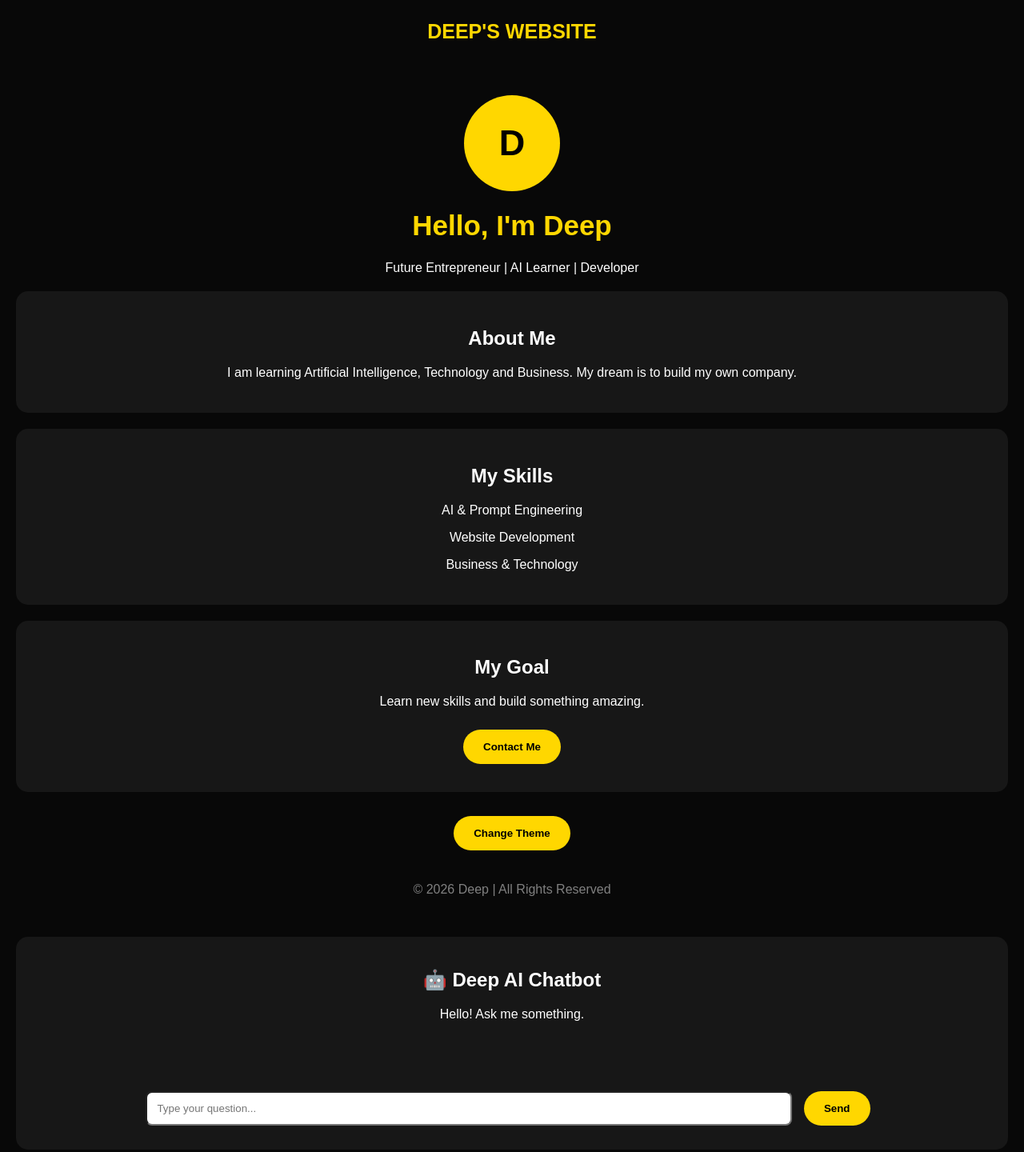
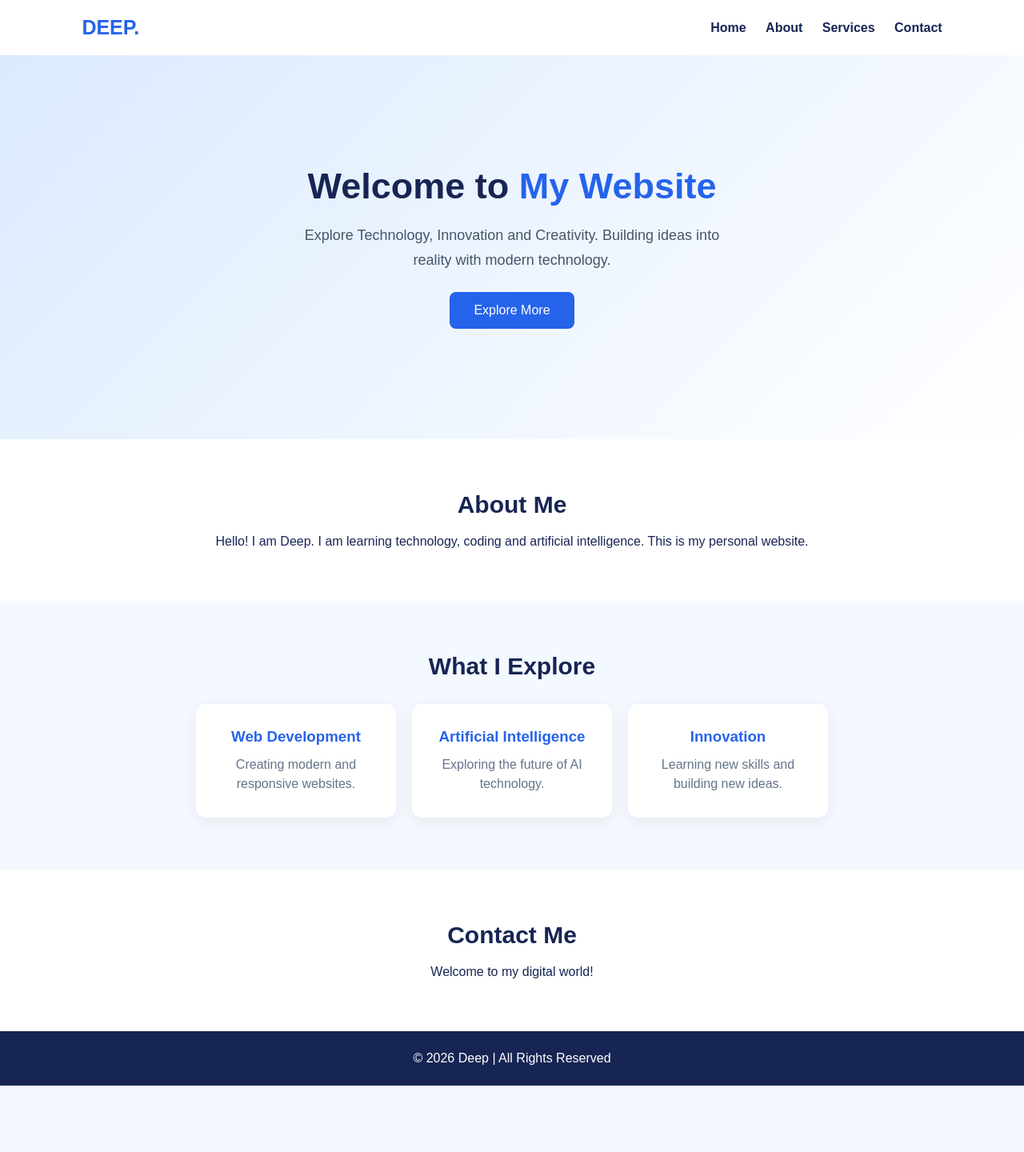
Before and after one commit to deepgote212-ui/My-websit-, a plain HTML site: page index.html in a window 1280 px wide. Shown: the whole page at 80% size. After the commit the page ends 1357 px from the top, so only its background shows below. Drawn offline with Linux system fonts and the light colour scheme.

Commit message:
Update index.html

```diff
--- a/index.html
+++ b/index.html
@@ -1,213 +1,213 @@
 <!DOCTYPE html>
-<html>
+<html lang="en">
 <head>
-<title>Deep | Personal Website</title>
+<meta charset="UTF-8">
+<meta name="viewport" content="width=device-width, initial-scale=1.0">
 
-<meta name="viewport" content="width=device-width, initial-scale=1">
+<title>Deep | Official Website</title>
 
 <style>
+* {
+    margin: 0;
+    padding: 0;
+    box-sizing: border-box;
+    font-family: Arial, sans-serif;
+}
+
 body {
-  margin: 0;
-  font-family: Arial;
-  background: #080808;
-  color: white;
-  text-align: center;
+    background: #f4f8ff;
+    color: #172554;
 }
 
 header {
-  padding: 25px;
-  color: gold;
-  font-size: 25px;
-  font-weight: bold;
+    background: white;
+    padding: 20px 8%;
+    display: flex;
+    justify-content: space-between;
+    align-items: center;
+    box-shadow: 0 2px 15px #0001;
 }
 
-.profile {
-  margin-top: 40px;
-  animation: appear 2s;
+.logo {
+    font-size: 25px;
+    font-weight: bold;
+    color: #2563eb;
 }
 
-.avatar {
-  width: 120px;
-  height: 120px;
-  border-radius: 50%;
-  background: gold;
-  color: black;
-  display: flex;
-  align-items: center;
-  justify-content: center;
-  font-size: 45px;
-  font-weight: bold;
-  margin: auto;
+nav a {
+    text-decoration: none;
+    color: #172554;
+    margin-left: 20px;
+    font-weight: bold;
 }
 
-h1 {
-  color: gold;
-  font-size: 35px;
+.hero {
+    min-height: 480px;
+    display: flex;
+    flex-direction: column;
+    justify-content: center;
+    align-items: center;
+    text-align: center;
+    padding: 40px 20px;
+    background: linear-gradient(135deg, #dbeafe, #ffffff);
+}
+
+.hero h1 {
+    font-size: 45px;
+    margin-bottom: 20px;
+}
+
+.hero h1 span {
+    color: #2563eb;
+}
+
+.hero p {
+    font-size: 18px;
+    color: #475569;
+    max-width: 550px;
+    line-height: 1.7;
+}
+
+.btn {
+    margin-top: 25px;
+    padding: 14px 30px;
+    background: #2563eb;
+    color: white;
+    text-decoration: none;
+    border-radius: 8px;
+    display: inline-block;
+}
+
+section {
+    padding: 65px 10%;
+    text-align: center;
+}
+
+section h2 {
+    font-size: 30px;
+    margin-bottom: 20px;
+}
+
+.cards {
+    display: flex;
+    justify-content: center;
+    flex-wrap: wrap;
+    gap: 20px;
+    margin-top: 30px;
 }
 
 .card {
-  background: #171717;
-  margin: 20px;
-  padding: 25px;
-  border-radius: 15px;
+    background: white;
+    padding: 30px;
+    border-radius: 12px;
+    width: 250px;
+    box-shadow: 0 5px 20px #0001;
 }
 
-button {
-  background: gold;
-  color: black;
-  padding: 14px 25px;
-  border: none;
-  border-radius: 25px;
-  font-weight: bold;
-  margin: 10px;
+.card h3 {
+    color: #2563eb;
+    margin-bottom: 12px;
 }
 
-button:hover {
-  transform: scale(1.08);
+.card p {
+    color: #64748b;
+    line-height: 1.5;
+}
+
+.about {
+    background: white;
 }
 
 footer {
-  padding: 30px;
-  color: gray;
+    background: #172554;
+    color: white;
+    padding: 25px;
+    text-align: center;
 }
 
-@keyframes appear {
-  from {opacity: 0;}
-  to {opacity: 1;}
-}
+@media(max-width:600px) {
+    header {
+        flex-direction: column;
+        gap: 15px;
+    }
 
-.light {
-  background: white;
-  color: black;
-}
+    nav a {
+        margin: 8px;
+        font-size: 14px;
+    }
 
-.light .card {
-  background: #eeeeee;
+    .hero h1 {
+        font-size: 32px;
+    }
 }
 </style>
 </head>
 
 <body>
 
-<header>DEEP'S WEBSITE</header>
+<header>
+    <div class="logo">DEEP.</div>
 
-<div class="profile">
+    <nav>
+        <a href="#home">Home</a>
+        <a href="#about">About</a>
+        <a href="#services">Services</a>
+        <a href="#contact">Contact</a>
+    </nav>
+</header>
 
-<div class="avatar">D</div>
+<div class="hero" id="home">
+    <h1>Welcome to <span>My Website</span></h1>
 
-<h1>Hello, I'm Deep</h1>
+    <p>
+        Explore Technology, Innovation and Creativity.
+        Building ideas into reality with modern technology.
+    </p>
 
-<p>Future Entrepreneur | AI Learner | Developer</p>
-
+    <a href="#about" class="btn">Explore More</a>
 </div>
 
-<div class="card">
+<section id="about" class="about">
+    <h2>About Me</h2>
 
-<h2>About Me</h2>
+    <p>
+        Hello! I am Deep.
+        I am learning technology, coding and artificial intelligence.
+        This is my personal website.
+    </p>
+</section>
 
-<p>
-I am learning Artificial Intelligence,
-Technology and Business.
-My dream is to build my own company.
-</p>
+<section id="services">
+    <h2>What I Explore</h2>
 
-</div>
+    <div class="cards">
 
-<div class="card">
+        <div class="card">
+            <h3>Web Development</h3>
+            <p>Creating modern and responsive websites.</p>
+        </div>
 
-<h2>My Skills</h2>
+        <div class="card">
+            <h3>Artificial Intelligence</h3>
+            <p>Exploring the future of AI technology.</p>
+        </div>
 
-<p>AI & Prompt Engineering</p>
-<p>Website Development</p>
-<p>Business & Technology</p>
+        <div class="card">
+            <h3>Innovation</h3>
+            <p>Learning new skills and building new ideas.</p>
+        </div>
 
-</div>
+    </div>
+</section>
 
-<div class="card">
-
-<h2>My Goal</h2>
-
-<p>Learn new skills and build something amazing.</p>
-
-<button onclick="alert('Thanks for visiting!')">
-Contact Me
-</button>
-
-</div>
-
-<button onclick="document.body.classList.toggle('light')">
-Change Theme
-</button>
+<section id="contact" class="about">
+    <h2>Contact Me</h2>
+    <p>Welcome to my digital world!</p>
+</section>
 
 <footer>
-© 2026 Deep | All Rights Reserved
+    <p>© 2026 Deep | All Rights Reserved</p>
 </footer>
-<style>
-.chatbox {
-  background: #171717;
-  padding: 20px;
-  margin: 20px;
-  border-radius: 15px;
-}
 
-#messages {
-  min-height: 80px;
-  margin: 15px 0;
-}
-
-#question {
-  padding: 12px;
-  width: 65%;
-  border-radius: 8px;
-}
-
-.chatbox button {
-  cursor: pointer;
-}
-</style>
-
-<div class="chatbox">
-  <h2>🤖 Deep AI Chatbot</h2>
-
-  <div id="messages">
-    Hello! Ask me something.
-  </div>
-
-  <input id="question"
-  placeholder="Type your question...">
-
-  <button onclick="reply()">Send</button>
-</div>
-
-<script>
-function reply() {
-  let q = document.getElementById("question")
-  .value.toLowerCase();
-
-  let answer = "Sorry, I don't know that yet!";
-
-  if(q.includes("hello") || q.includes("hi")) {
-    answer = "Hello! Welcome to Deep's Website!";
-  }
-  else if(q.includes("name")) {
-    answer = "My creator is Deep!";
-  }
-  else if(q.includes("business")) {
-    answer = "Business starts with a good idea!";
-  }
-  else if(q.includes("ai")) {
-    answer = "AI means Artificial Intelligence!";
-  }
-  else if(q.includes("coding")) {
-    answer = "Coding helps us create websites and apps!";
-  }
-
-  document.getElementById("messages").innerHTML =
-  "<b>You:</b> " + q +
-  "<br><br><b>Bot:</b> " + answer;
-
-  document.getElementById("question").value = "";
-}
-</script>
 </body>
 </html>
```
